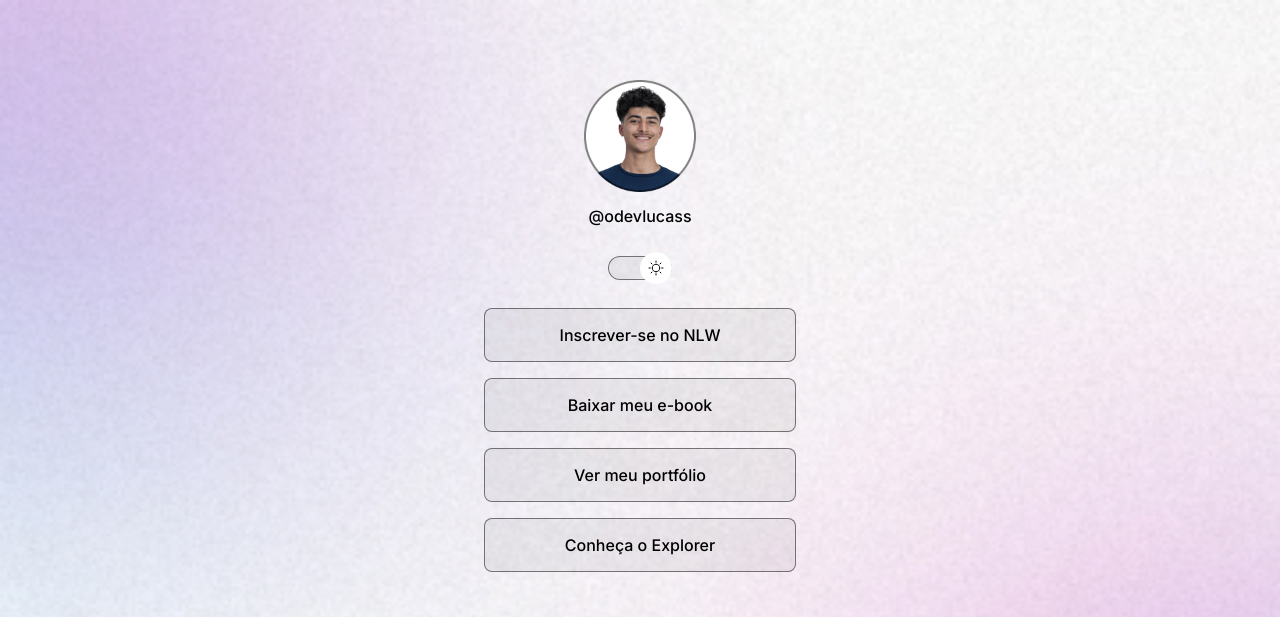
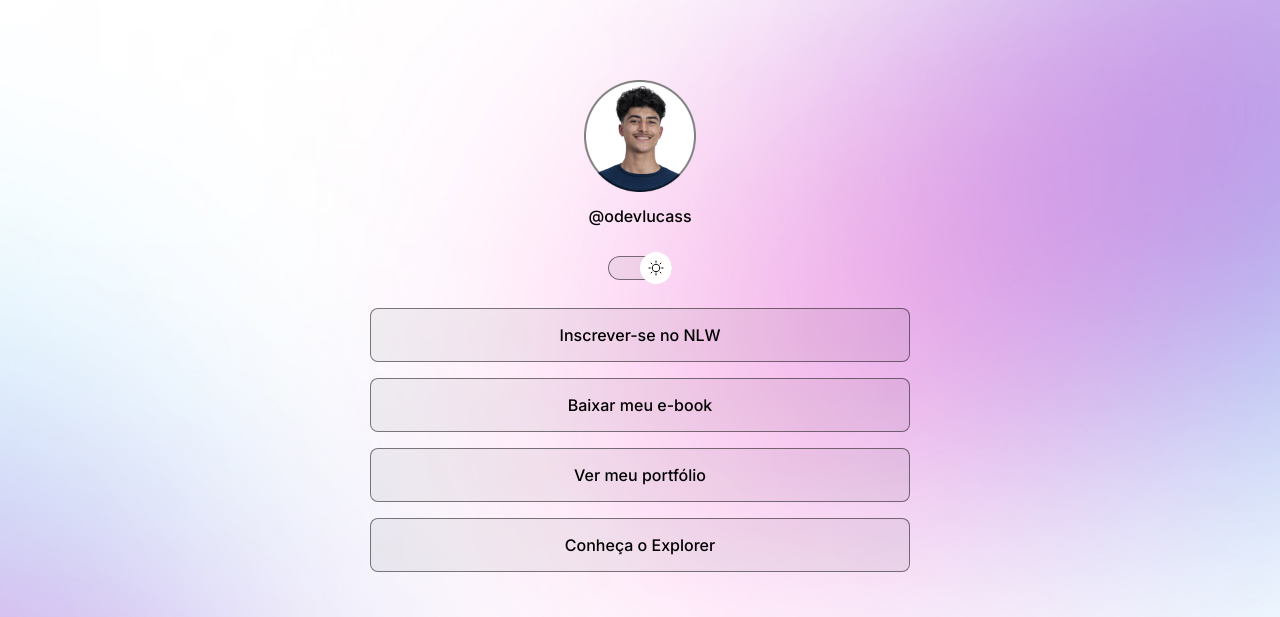
Before and after one commit to odevlucass/projeto-devlinks, a plain HTML site: page index.html in a window 1280 px wide. Shown: the top 617 px of the page. Drawn offline with nearby package versions, Linux system fonts and the light colour scheme.

Commit message:
projeto finalizado

```diff
--- a/style.css
+++ b/style.css
@@ -33,10 +33,12 @@ body * {
 
 body {
   background: var(--bg-url) no-repeat top center/cover;
+  height: 100vh;
 }
 
 #container {
-  width: 360px;
+  width: 100%;
+  max-width: 588px;
   margin: 56px auto 0px;
   padding: 0 24px;
 }
@@ -73,11 +75,19 @@ body {
   left: 0;
   z-index: 1;
   transform: translateY(-50%);
+  animation: slide-back 0.2s;
 }
 
 .light #switch button {
-  right: 0;
-  left: initial;
+  animation: slide-in 0.2s forwards;
+}
+
+.light #switch button:hover {
+  outline: 8px solid var(--highlight-color);
+}
+
+#switch button:hover {
+  outline: 8px solid var(--highlight-color);
 }
 
 #switch span {
@@ -86,7 +96,7 @@ body {
   height: 24px;
   background: var(--surface-color);
   border: 1px solid var(--stroke-color);
-  -webkit-backdrop-filter: blur(4px);
+  backdrop-filter: blur(4px);
   border-radius: 9999px;
 }
 
@@ -106,7 +116,7 @@ ul li a {
   border: 1px solid var(--stroke-color);
   border-radius: 8px;
   background: var(--surface-color);
-  -webkit-backdrop-filter: blur(4px);
+  backdrop-filter: blur(4px);
   text-decoration: none;
   font-weight: 500;
   transition: background 0.2s;
@@ -143,3 +153,32 @@ footer {
   text-align: center;
   font-size: 14px;
 }
+
+@media (min-width: 700px) {
+  :root {
+    --bg-url: url(./assets/bg-desktop.jpg);
+  }
+
+  .light {
+    --bg-url: url(./assets/bg-light-desktop.jpg);
+  }
+}
+
+@keyframes slide-in {
+  from {
+    left: 0;
+  }
+  to{
+    left: 50%;
+  }
+}
+
+@keyframes slide-back {
+  from {
+    left: 50%;
+  }
+
+  to {
+    left: 0;
+  }
+}
```
Also changed, not shown: assets/bg-desktop.jpg (added), assets/bg-light-desktop.jpg (added), assets/preview.jpg (added), 1 other file.
